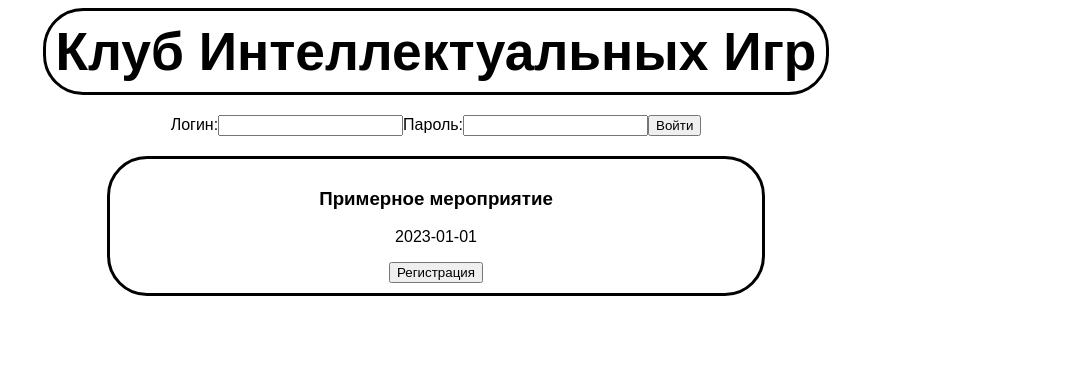
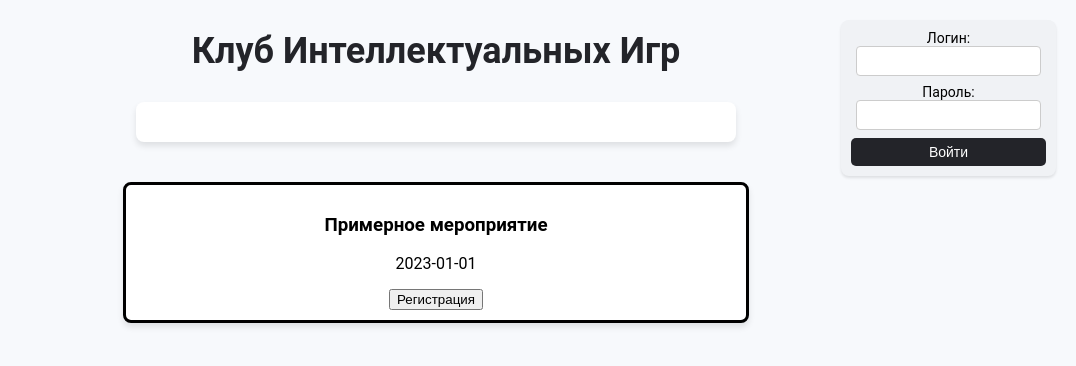
Before and after one commit to daryavanina/kii-frontend, a React (Create React App) app: page / in a window 1280 px wide. Both pictures are taken after a click on the button "Войти". Shown: the top 366 px of the page, without its empty margins (204-1280 px from the left). Built offline with nearby package versions, Linux system fonts and the light colour scheme.

Commit message:
Update index.css

```diff
--- a/src/index.css
+++ b/src/index.css
@@ -1,76 +1,68 @@
-/*body {
+/* Основные стили для приложения */
+
+:root {
+    --primary-color: #232429; /* Новый цвет для всех кнопок */
+    --primary-color-hover: #1c1d20; /* Оттенок для hover */
+    --background-color: #f7f9fc; /* Основной цвет фона */
+    --text-color: #000;
+    --border-radius: 8px;
+    --box-shadow: 0 4px 6px rgba(0, 0, 0, 0.1);
+    --font-family: 'Roboto', Arial, sans-serif;
+    --transition-duration: 0.3s;
+}
+
+body {
     margin: 0;
-  font-family: -apple-system, BlinkMacSystemFont, 'Segoe UI', 'Roboto', 'Oxygen',
-    'Ubuntu', 'Cantarell', 'Fira Sans', 'Droid Sans', 'Helvetica Neue',
-    sans-serif;
+    font-family: var(--font-family);
+    background-color: var(--background-color);
     -webkit-font-smoothing: antialiased;
     -moz-osx-font-smoothing: grayscale;
 }
 
-code {
-  font-family: source-code-pro, Menlo, Monaco, Consolas, 'Courier New',
-    monospace;
-}*/
-
-.main-block {
-  width: 823px;
-  height: 100px;
-  background: #ffffff;
-  border: 3px solid #000000;
-  border-radius: 40px;
-  text-align: left;
-  font-size: 48pt;
-  color: rgba(0, 0, 0, 0.4);
-}
-
-.circle-plus {
-  cursor: pointer;
-  width: 100px;
-  height: 100px;
-  background: #ffffff;
-  border: 3px solid #000000;
-  border-radius: 50%;
-  position: absolute;
-  left: 1050px;
-  top: 130px;
-  text-align: center;
-  font-size: 48pt;
-  color: #000000;
-}
-
-.block {
-  width: 823px;
-  height: 100px;
-  background: #ffffff;
-  border: 3px solid #000000;
-  border-radius: 40px;
-  position: absolute;
-  left: 200px;
-  top: 300px;
-
-  text-align: left;
-  font-size: 40pt;
-  color: #000000;
-}
-
 .App {
-  font-family: Arial, sans-serif;
+    font-family: var(--font-family);
+    padding: 20px;
     text-align: center;
 }
 
 .header {
     display: flex;
     align-items: center;
-  justify-content: center;
+    justify-content: space-between;
+    padding: 10px;
+    background-color: var(--background-color); /* Совпадает с фоном */
+    color: black;
     margin-bottom: 20px;
+    border-radius: var(--border-radius);
 }
 
 .title {
-  border: 3px solid black;
-  border-radius: 40px;
-  padding: 10px;
-  margin: 0;
-  font-size: 40pt;
+    font-size: 36px;
+    color: var(--primary-color);
+    margin: 0 auto; /* Центрирование текста */
+}
+
+.add-button-container {
+    margin: 20px 0;
+}
+
+.add-button {
+    width: 50px; /* Уменьшен размер */
+    height: 50px;
+    border-radius: 50%;
+    background-color: var(--primary-color);
+    color: white;
+    border: none; /* Убрана обводка */
+    font-size: 28px;
+    cursor: pointer;
+    display: flex;
+    align-items: center;
+    justify-content: center;
+    margin: 0 auto;
+}
+
+    .add-button:hover {
+        background-color: var(--primary-color-hover);
     }
 
 .event-container {
@@ -85,34 +77,39 @@ code {
 }
 
 .event-item {
+    position: relative; /* Для позиционирования иконок */
     border: 3px solid #000000;
-  border-radius: 40px;
+    border-radius: var(--border-radius);
     padding: 10px;
     cursor: pointer;
-  width: 50%;
-  position: relative;
-  margin: 0 auto;
-  margin-bottom: 10px;
-  /*overflow: auto; для прокрутки*/
+    width: 90%;
+    max-width: 600px;
+    margin: 20px auto;
+    background-color: white;
+    box-shadow: var(--box-shadow);
+    transition: background-color var(--transition-duration) ease;
 }
 
     .event-item:hover {
-  background-color: #f0f0f0;
+        background-color: #f0f0f0; /* Только изменение фона при hover */
     }
 
 .event-actions {
     position: absolute;
     top: 10px;
-  right: 20px;
+    right: 10px; /* Исправлено положение иконок */
 }
 
     .event-actions img {
         width: 20px;
         height: 20px;
-  margin: 0 auto;
-  margin-left: 20px;
+        margin-left: 10px;
+        cursor: pointer;
+        transition: transform var(--transition-duration) ease;
+    }
 
-  cursor: pointer;
+        .event-actions img:hover {
+            transform: scale(1.2);
         }
 
 .event-details {
@@ -120,11 +117,23 @@ code {
     border: 1px solid #ccc;
     padding: 20px;
     background-color: #f9f9f9;
+    border-radius: var(--border-radius);
 }
 
     .event-details button {
         margin-top: 10px;
         margin-right: 10px;
+        padding: 10px 20px;
+        background-color: var(--primary-color);
+        color: white;
+        border: none;
+        border-radius: var(--border-radius);
+        cursor: pointer;
+        transition: background-color var(--transition-duration) ease;
+    }
+
+        .event-details button:hover {
+            background-color: var(--primary-color-hover);
         }
 
 .close {
@@ -132,37 +141,94 @@ code {
     height: 20px;
 }
 
-.add-button {
-  width: 90px;
-  height: 90px;
-  border-radius: 50%;
-  border: 3px solid #000000;
-
-  color: rgb(0, 0, 0);
-  cursor: pointer;
-  font-size: 48px;
-  margin: 10px;
-}
-
 .event-form {
     display: flex;
     flex-direction: column;
-  align-items: flex-start;
+    align-items: stretch;
+    background-color: white;
+    padding: 20px;
+    box-shadow: var(--box-shadow);
+    border-radius: var(--border-radius);
+    max-width: 600px;
+    margin: 0 auto;
+    position: relative; /* Добавлено для позиционирования внутри формы */
 }
 
-.event-form label {
+.close-button-container {
+    display: flex;
+    justify-content: flex-end;
+    position: absolute;
+    top: -15px; /* Подняли кнопку выше формы */
+    right: 0px;
+}
+
+.close-button {
+    background: none;
+    border: none;
+    font-size: 12px;
+    cursor: pointer;
+    padding: 0;
+    color: var(--primary-color);
+}
+
+/* Исправлено центрирование полей формы */
+.event-form,
+.registration-form {
+    display: flex;
+    flex-direction: column;
+    align-items: center; /* Центрирование всех элементов формы по горизонтали */
+    background-color: white;
+    padding: 20px;
+    box-shadow: var(--box-shadow);
+    border-radius: var(--border-radius);
+    max-width: 600px;
+    margin: 0 auto;
+    width: 100%;
+    box-sizing: border-box; /* Учитываем padding */
+}
+
+    .event-form label,
+    .registration-form label {
         margin-bottom: 10px;
         width: 100%;
     }
 
     .event-form input,
-.event-form textarea {
-  width: 100%;
+    .event-form textarea,
+    .registration-form input,
+    .registration-form textarea {
+        width: 100%; /* Занимают всю ширину контейнера */
+        padding: 10px;
         margin-top: 5px;
+        border: 1px solid #ddd;
+        border-radius: var(--border-radius);
+        transition: border-color var(--transition-duration) ease;
+        box-sizing: border-box; /* Padding учитывается */
     }
 
-.event-form button {
+        .event-form input:focus,
+        .event-form textarea:focus,
+        .registration-form input:focus,
+        .registration-form textarea:focus {
+            border-color: var(--primary-color);
+        }
+
+    .event-form button,
+    .registration-form button {
         margin-top: 10px;
+        padding: 10px 20px;
+        background-color: var(--primary-color);
+        color: white;
+        border: none;
+        border-radius: var(--border-radius);
+        cursor: pointer;
+        transition: background-color var(--transition-duration) ease;
+        align-self: center; /* Центрируем кнопку */
+    }
+
+        .event-form button:hover,
+        .registration-form button:hover {
+            background-color: var(--primary-color-hover);
         }
 
 .close-button {
@@ -178,18 +244,95 @@ code {
         width: 100%;
         border-collapse: collapse;
     }
-/*
-.teams-list th, .teams-list td {
-  border: 1px solid #ccc;
-  padding: 8px;
-  text-align: left;
-}*/
-/*
-.teams-list th {
-  background-color: #f2f2f2;
-}*/
 
 .delete-team {
     width: 20px;
     height: 20px;
 }
+
+@media (max-width: 768px) {
+    .event-item {
+        width: 100%;
+        font-size: 18px;
+    }
+
+    .header {
+        flex-direction: column;
+        justify-content: center;
+        text-align: center;
+    }
+
+    .add-button {
+        margin-top: 20px;
+        width: 50px;
+        height: 50px;
+        font-size: 32px;
+    }
+}
+
+/* Стили для формы входа */
+.auth-container {
+    position: absolute;
+    top: 20px;
+    right: 20px;
+}
+
+.auth-form,
+.auth-status {
+    display: flex;
+    flex-direction: column;
+    align-items: center; /* Центрирование содержимого */
+    background-color: #f0f2f5;
+    padding: 10px; /* Отступы внутри формы */
+    border-radius: 8px;
+    box-shadow: 0px 2px 3px rgba(0, 0, 0, 0.1); /* Легкая тень */
+    width: 195px; /* Ширина формы увеличена в 1,3 раза */
+}
+
+    .auth-form label,
+    .auth-status p {
+        margin-bottom: 8px; /* Отступы между элементами */
+        width: 100%;
+        font-size: 0.875rem; /* Размер шрифта */
+    }
+
+    .auth-form input,
+    .auth-status input {
+        width: calc(100% - 10px); /* Поля ввода занимают всю ширину формы с учетом padding */
+        padding: 6px; /* Отступы внутри полей ввода */
+        border-radius: 4px;
+        border: 1px solid #ccc;
+        box-sizing: border-box;
+        font-size: 0.875rem; /* Размер шрифта */
+    }
+
+    .auth-form button,
+    .auth-status button {
+        background-color: #232429;
+        color: white;
+        border: none;
+        padding: 6px 12px; /* Отступы внутри кнопок */
+        cursor: pointer;
+        border-radius: 5px;
+        width: 100%;
+        font-size: 0.875rem; /* Размер шрифта */
+    }
+
+        .auth-form button:hover,
+        .auth-status button:hover {
+            background-color: #3b3e45;
+        }
+
+
+/* Радио-кнопки с отступами */
+.radio-group {
+    display: flex;
+    flex-direction: column;
+    gap: 5px; /* Добавляем отступ между строками */
+}
+
+.radio-option {
+    display: flex;
+    align-items: center;
+    gap: 2px; /* Отступ между радио-кнопкой и цифрой */
+}
```
Lines whose indentation alone changed are shown as unchanged.
